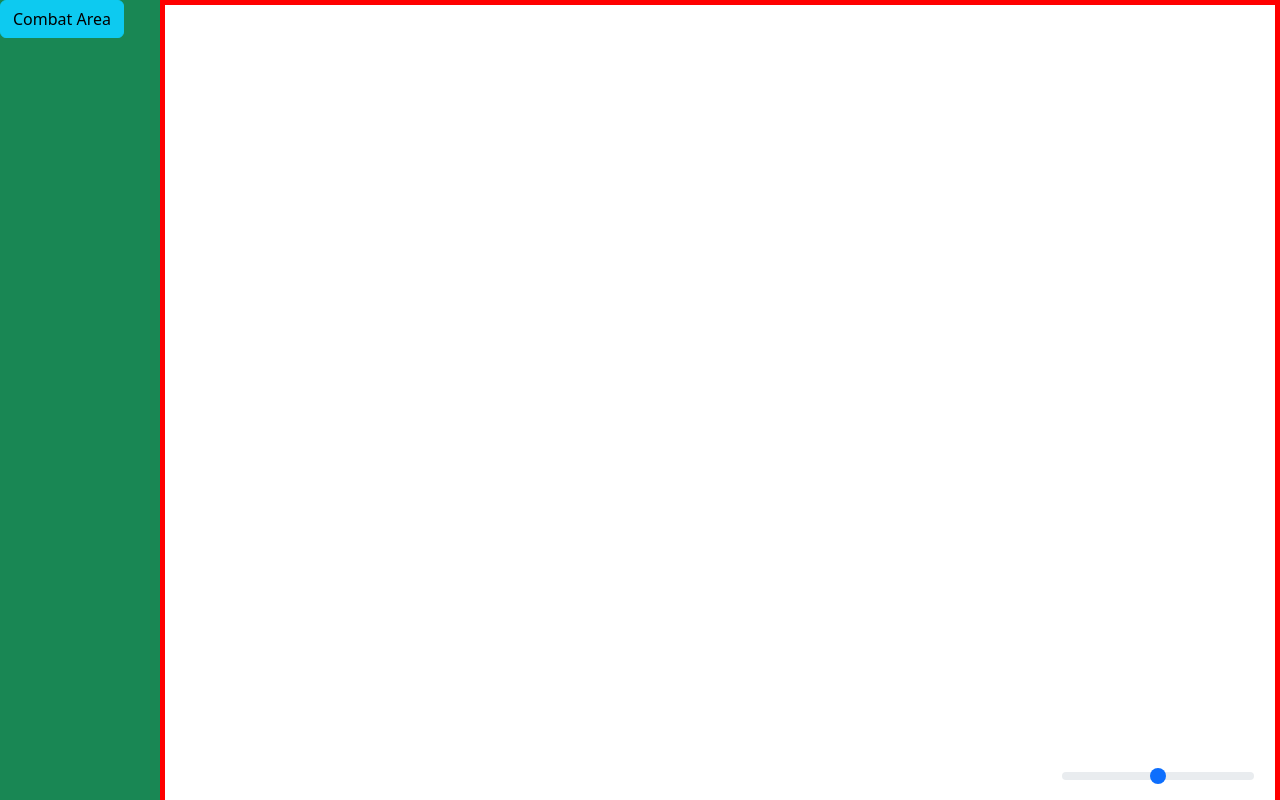
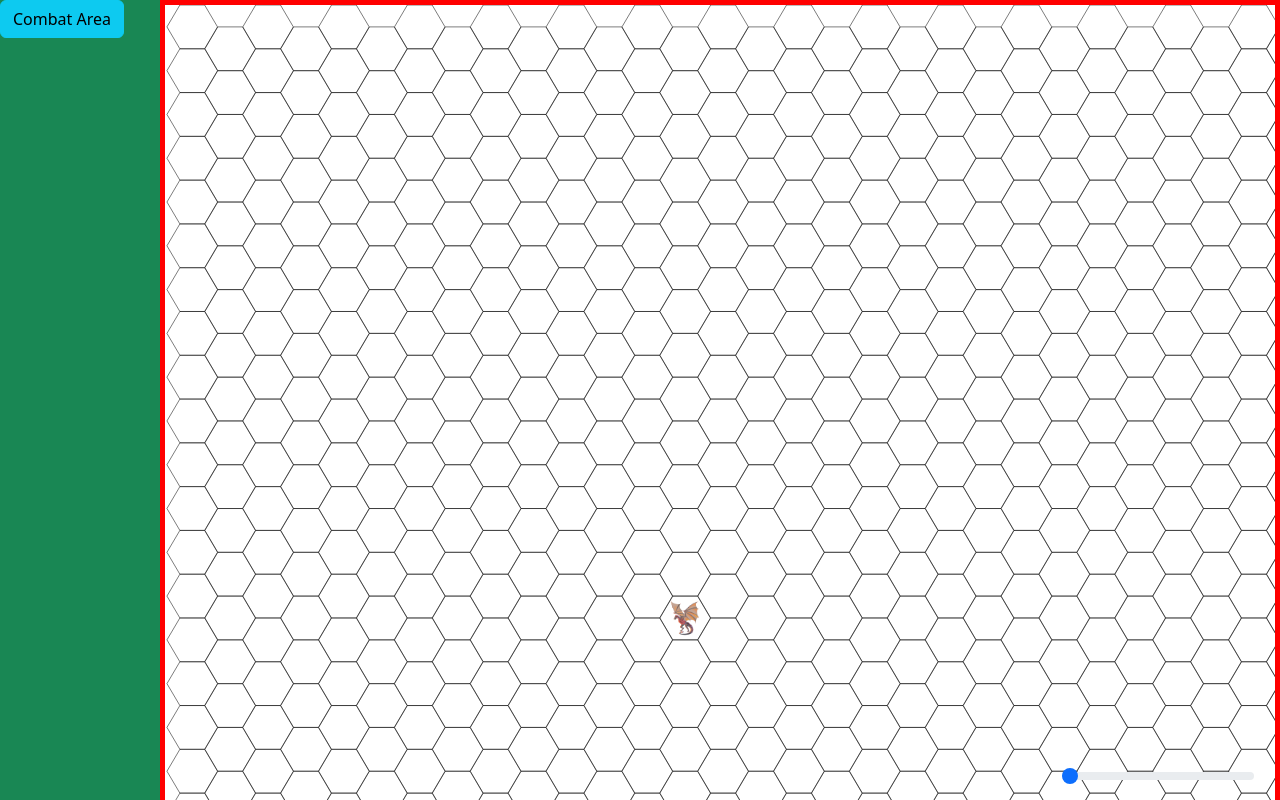
Before and after one commit to Edelor68/BVBGame, a website: page public/index.html in a window 1280 px wide. Drawn offline with nearby package versions, Linux system fonts and the light colour scheme; files that its build step writes are made by us from their sources; files whose address does not match are found by name.

Commit message:
Updates paths

```diff
--- a/public/index.html
+++ b/public/index.html
@@ -1,7 +1,7 @@
 <html>
 <head>
-<link rel="stylesheet" href="grid.css">
-<link rel="stylesheet" href="bootstrap/css/bootstrap.min.css">
+<link rel="stylesheet" href="./css/grid.css">
+<link rel="stylesheet" href="../bootstrap/css/bootstrap.min.css">
 </head>
 
 <body>
@@ -24,8 +24,8 @@
 	</div>
 
 </div>
-<script src="grid.js"></script>
-<script src="ui.js"></script>
-<script src="bootstrap/js/bootstrap.bundle.min.js"></script>
+<script src="./js/grid.js"></script>
+<script src="./js/ui.js"></script>
+<script src="../bootstrap/js/bootstrap.bundle.min.js"></script>
 </body>
 </html>
```
